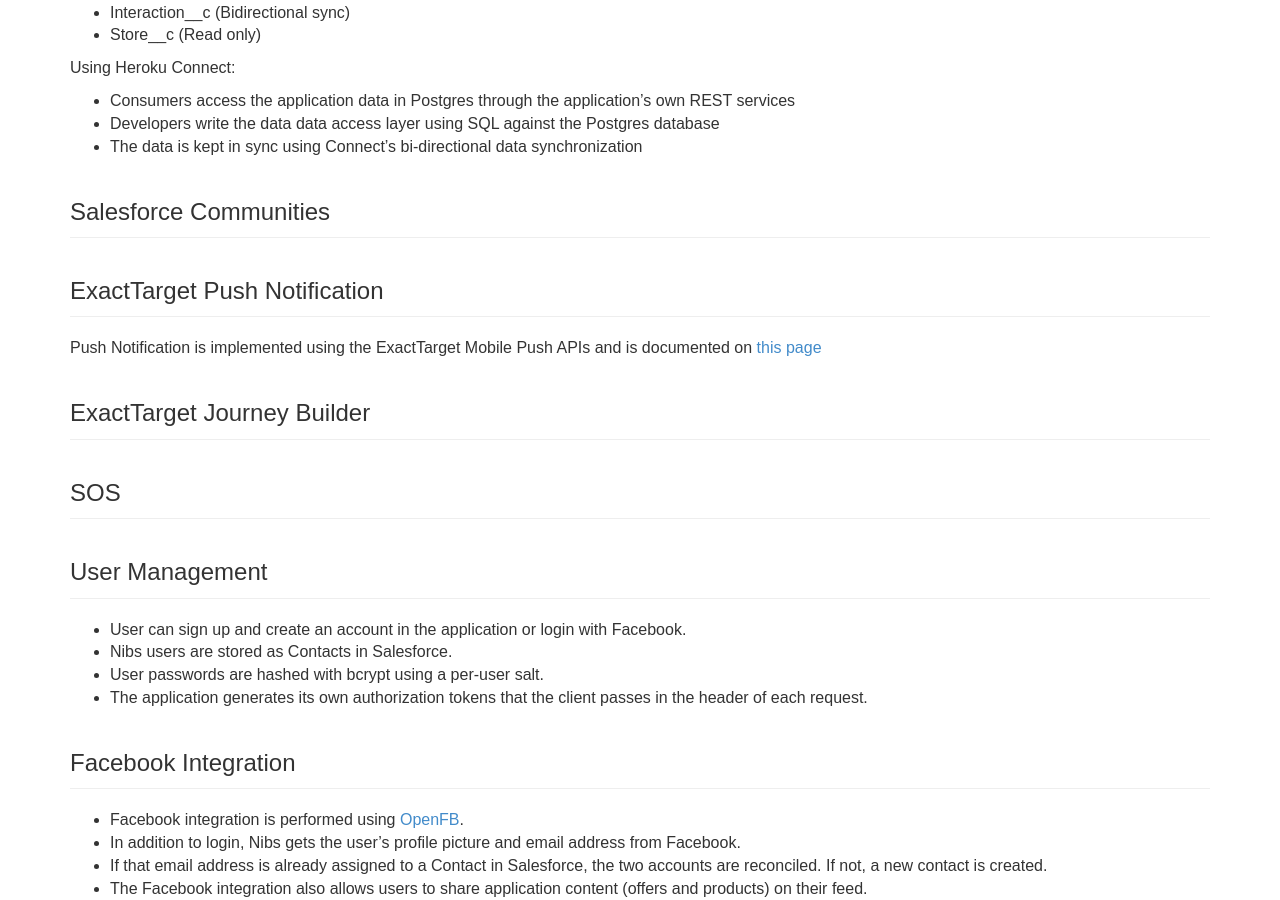
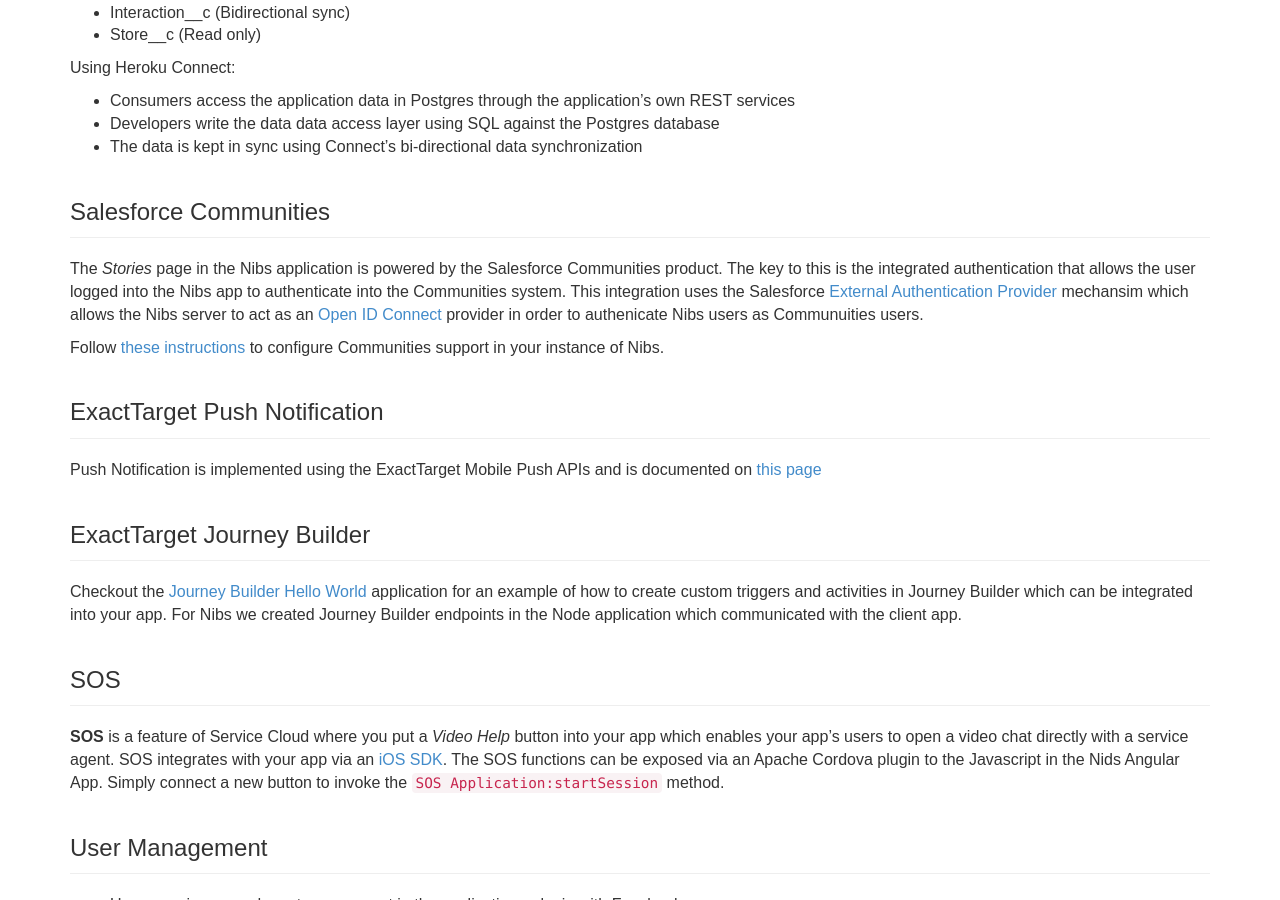
Before and after one commit to heroku/nibs, a Jekyll site: the page built from architecture.md, in a window 1280 px wide and 900 px high, scrolled down 1582 px. Built offline with Jekyll 4.4.1, drawn with Linux system fonts in a browser that asks for light colours; some web fonts are replaced; Markdown is read by kramdown in place of the engine named in the settings.

Commit message:
Filled out Communities, JB, and SOS integration sections

```diff
--- a/architecture.md
+++ b/architecture.md
@@ -39,13 +39,36 @@
 
 ## Salesforce Communities
 
+The _Stories_ page in the Nibs application is powered by the Salesforce Communities product. The key
+to this is the integrated authentication that allows the user logged into the Nibs
+app to authenticate into the Communities system. This integration uses the Salesforce
+[External Authentication Provider](https://help.salesforce.com/apex/HTViewHelpDoc?id=sso_provider_openid_connect.htm&language=en_US)
+mechansim which allows the Nibs server to act as an [Open ID Connect](http://openid.net/connect/) provider
+in order to authenicate Nibs users as Communuities users.
+
+Follow [these instructions](communities.html) to configure Communities support in your instance
+of Nibs.
+
+
 ## ExactTarget Push Notification
 
 Push Notification is implemented using the ExactTarget Mobile Push APIs and is documented on [this page](push.html)
 
 ## ExactTarget Journey Builder
 
+Checkout the [Journey Builder Hello World](https://github.com/ExactTarget/journey-builder-custom-hello-world) application
+for an example of how to create custom triggers and activities in Journey Builder which can be integrated into
+your app. For Nibs we created Journey Builder endpoints in the Node application which communicated with the
+client app.
+
 ## SOS
+
+**SOS** is a feature of Service Cloud where you put a _Video Help_ button into your app which enables your
+app's users to open a video chat directly with a service agent. SOS integrates with your app via an
+[iOS SDK](https://github.com/goinstant/sos-guides). The SOS functions can be exposed via an Apache Cordova
+plugin to the Javascript in the Nids Angular App. Simply connect a new button to invoke the
+`SOS Application:startSession` method.
+
 
 ## User Management
 
```
Also changed, not shown: communities.md (added, +126 -0 lines), openid.md (added, +59 -0 lines).
